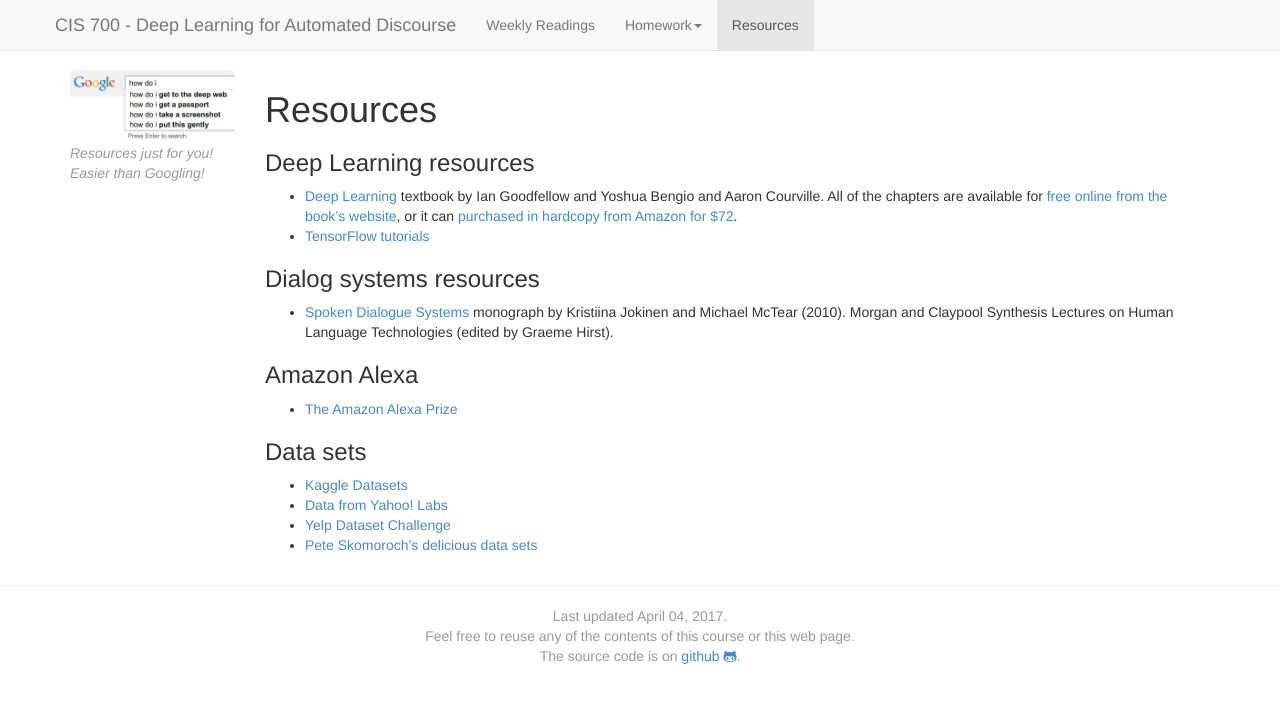
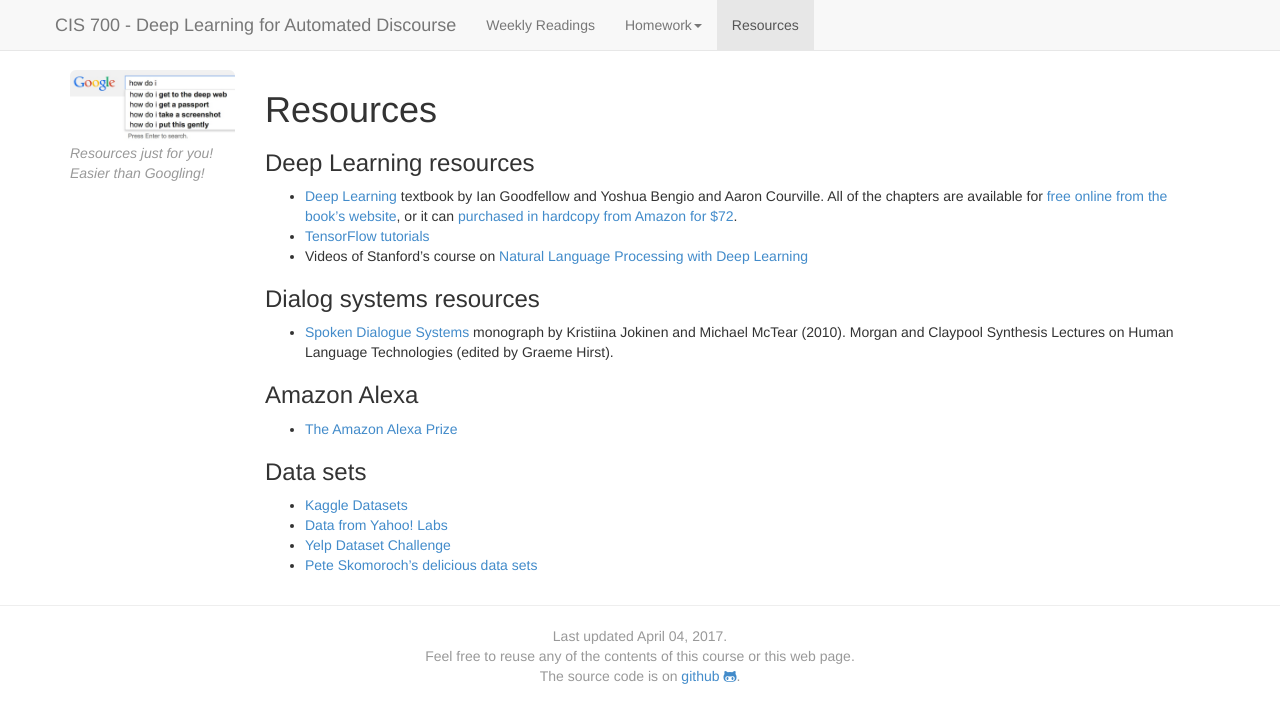
Before and after one commit to dialog-systems-class/dialog-systems-class.github.io, a Jekyll site: the page built from resources.md, in a window 1280 px wide. Shown: the top 723 px of the page. Built offline with Jekyll 4.4.1, drawn with Linux system fonts in a browser that asks for light colours; nearby versions of some CDN libraries.

Commit message:
Link to Stanford's course.

```diff
--- a/resources.md
+++ b/resources.md
@@ -13,6 +13,7 @@
 
 - [Deep Learning](http://www.deeplearningbook.org) textbook by Ian Goodfellow and Yoshua Bengio and Aaron Courville.  All of the chapters are available for [free online from the book's website](http://www.deeplearningbook.org), or it can [purchased in hardcopy from Amazon for $72](https://www.amazon.com/Deep-Learning-Adaptive-Computation-Machine/dp/0262035618/).
 - [TensorFlow tutorials](https://www.tensorflow.org/tutorials/)
+- Videos of Stanford's course on [Natural Language Processing with Deep Learning](https://www.youtube.com/watch?v=OQQ-W_63UgQ&list=PL3FW7Lu3i5Jsnh1rnUwq_TcylNr7EkRe6&app=desktop)
 
 ### Dialog systems resources
 
```
